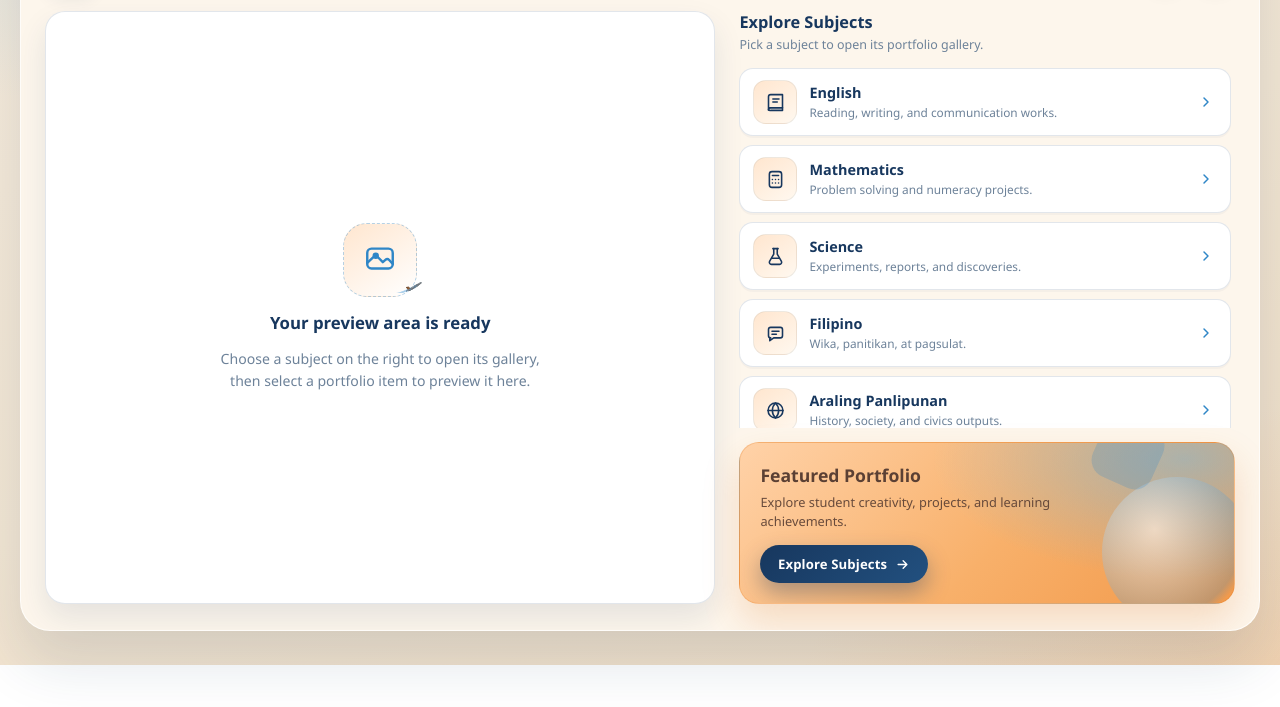
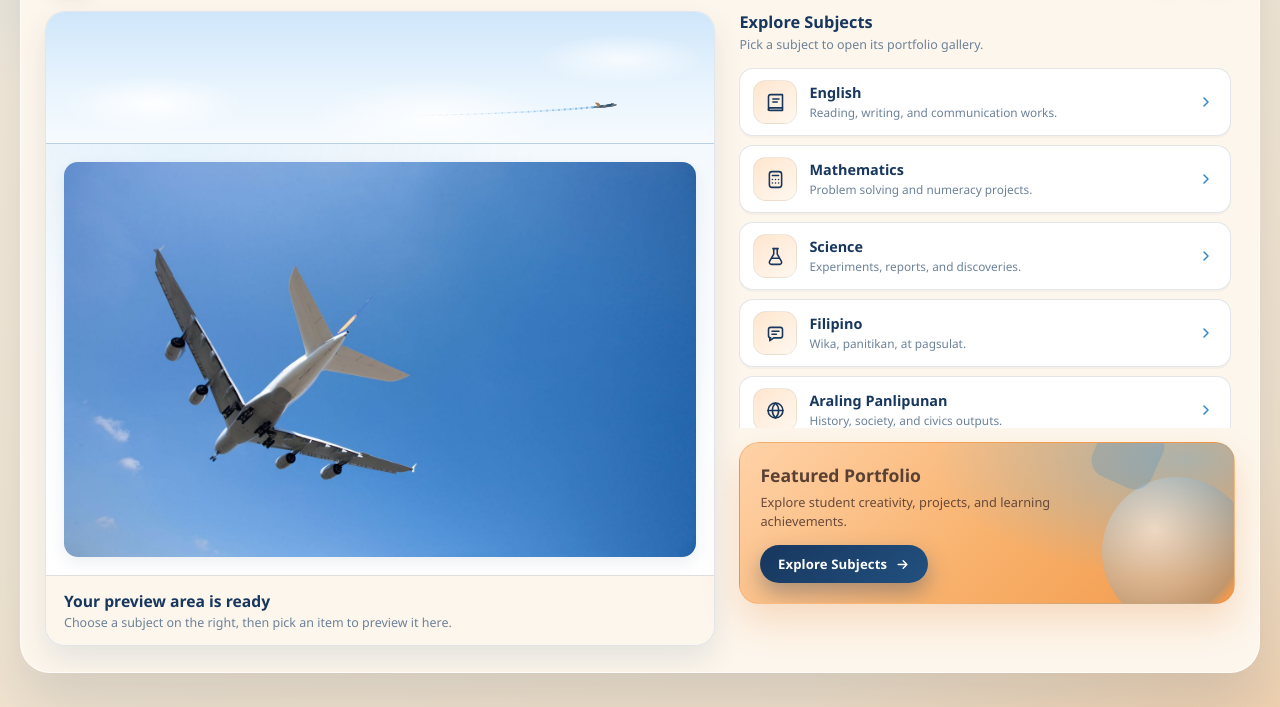
Before and after one commit to grailnan144-arch/my_project, a plain HTML site: page index.html in a window 1280 px wide. Shown: the part 174-881 px from the top of the page. Before the commit the page ends 839 px from the top, so only its background shows below. Drawn offline with Linux system fonts and the light colour scheme.

Commit message:
Update portfolio gallery

```diff
--- a/css/styles.css
+++ b/css/styles.css
@@ -344,50 +344,26 @@ body {
   overflow: hidden;
 }
 
-.display-empty {
-  flex: 1;
-  display: flex;
-  flex-direction: column;
-  align-items: center;
-  justify-content: center;
-  gap: 14px;
-  padding: 30px;
-  text-align: center;
-  color: var(--muted);
+/* ---------- sky strip with the 3D airplane ---------- */
+.display-sky {
+  position: relative;
+  flex: 0 0 auto;
+  height: 132px;
+  overflow: hidden;
+  background:
+    radial-gradient(130px 40px at 16% 70%, rgba(255, 255, 255, 0.95), rgba(255, 255, 255, 0) 70%),
+    radial-gradient(170px 52px at 58% 80%, rgba(255, 255, 255, 0.85), rgba(255, 255, 255, 0) 72%),
+    radial-gradient(120px 36px at 86% 36%, rgba(255, 255, 255, 0.75), rgba(255, 255, 255, 0) 70%),
+    linear-gradient(180deg, #cfe6fa 0%, #e6f3fd 52%, #f7fbff 100%);
+  border-bottom: 1px solid var(--line);
 }
-.display-empty .empty-icon {
-  width: 74px; height: 74px;
-  border-radius: 24px;
-  display: grid;
-  place-items: center;
-  background: linear-gradient(145deg, var(--peach-soft), #fff);
-  border: 1px dashed rgba(47, 134, 199, 0.35);
-  color: var(--blue);
-  position: relative;
-}
-
-/* ---------- 3D airplane flying over the preview box ---------- */
 .preview-plane {
   position: absolute;
-  left: 0;
-  top: 0;
-  width: 240px;
-  height: 136px;
+  inset: 0;
+  width: 100%;
+  height: 100%;
   pointer-events: none;
   z-index: 2;
-}
-
-.display-empty h2 {
-  margin: 0;
-  font-size: 1.05rem;
-  color: var(--navy);
-  font-weight: 700;
-}
-.display-empty p {
-  margin: 0;
-  max-width: 320px;
-  font-size: 0.88rem;
-  line-height: 1.55;
 }
 
 .display-content {
@@ -1195,6 +1171,8 @@ body {
   }
   .display-empty p { font-size: 0.8rem; }
   .display-empty .empty-icon { width: 56px; height: 56px; border-radius: 18px; }
+  .display-sky { height: 92px; }
+  .display-caption { padding: 10px 14px; }
   .subject-list { max-height: none; overflow: visible; }
   .chrome-url { max-width: 240px; }
   .subject-hero { padding: 18px; gap: 14px; }
--- a/index.html
+++ b/index.html
@@ -70,28 +70,23 @@
       <div class="view is-active" id="homeView">
         <div class="home-grid">
 
-          <!-- left: empty preview display -->
+          <!-- left: preview display -->
           <section class="display-panel" id="displayPanel" aria-label="Portfolio preview display">
-            <div class="display-empty" id="displayEmpty">
-              <div class="empty-icon" id="previewIcon" aria-hidden="true">
-                <canvas id="previewPlane" class="preview-plane" width="240" height="136"></canvas>
-                <svg width="34" height="34" viewBox="0 0 24 24" fill="none" stroke="currentColor" stroke-width="1.7" stroke-linecap="round" stroke-linejoin="round">
-                  <rect x="3" y="4" width="18" height="14" rx="3"></rect>
-                  <path d="M3 14l4.5-4.2a2 2 0 0 1 2.7-.1L14 13.5l1.8-1.6a2 2 0 0 1 2.7.1L21 14.8"></path>
-                  <circle cx="9" cy="9" r="1.4"></circle>
-                </svg>
+            <!-- top: the 3D airplane flying over the sky -->
+            <div class="display-sky" aria-hidden="true">
+              <canvas id="previewPlane" class="preview-plane"></canvas>
+            </div>
+
+            <div class="display-content" id="displayContent">
+              <div class="display-stage" id="displayStage">
+                <img src="images/plane.jpg" alt="Preview: an airplane in the sky">
               </div>
-              <h2>Your preview area is ready</h2>
-              <p>Choose a subject on the right to open its gallery, then select a portfolio item to preview it here.</p>
-            </div>
-            <div class="display-content hidden" id="displayContent">
-              <div class="display-stage" id="displayStage"></div>
               <div class="display-caption">
                 <div class="cap-text">
-                  <h3 id="displayTitle">Portfolio item</h3>
-                  <p id="displaySub">Subject</p>
+                  <h3 id="displayTitle">Your preview area is ready</h3>
+                  <p id="displaySub">Choose a subject on the right, then pick an item to preview it here.</p>
                 </div>
-                <button type="button" class="btn btn-ghost btn-sm" id="clearDisplayBtn" title="Return display to empty state">
+                <button type="button" class="btn btn-ghost btn-sm hidden" id="clearDisplayBtn" title="Return display to empty state">
                   Clear
                 </button>
               </div>
--- a/js/main.js
+++ b/js/main.js
@@ -12,6 +12,14 @@
      ============================================================ */
   var CONFIG = {
     logoPath: 'logo.png'
+  };
+
+  /* ---------- the picture that fills the preview area at first ---------- */
+  var DEFAULT_PREVIEW = {
+    image: 'images/plane.jpg',
+    alt: 'Preview: an airplane in the sky',
+    title: 'Your preview area is ready',
+    sub: 'Choose a subject on the right, then pick an item to preview it here.'
   };
 
   /* ---------- subject icons (inline SVG) ---------- */
@@ -207,7 +215,6 @@
     searchItemsList: document.getElementById('searchItemsList'),
     searchEmpty: document.getElementById('searchEmpty'),
     exploreBtn: document.getElementById('exploreBtn'),
-    displayEmpty: document.getElementById('displayEmpty'),
     displayContent: document.getElementById('displayContent'),
     displayStage: document.getElementById('displayStage'),
     displayTitle: document.getElementById('displayTitle'),
@@ -382,8 +389,6 @@
   /* ---------- home display panel ---------- */
   function showInDisplay(subject, item) {
     activeItemId = item.id;
-    el.displayEmpty.classList.add('hidden');
-    el.displayContent.classList.remove('hidden');
 
     var stageHtml;
     if (item.image) {
@@ -398,13 +403,17 @@
     el.displayStage.innerHTML = stageHtml;
     el.displayTitle.textContent = item.title;
     el.displaySub.textContent = subject.title;
+    el.clearDisplayBtn.classList.remove('hidden');
   }
 
   function clearDisplay() {
     activeItemId = null;
-    el.displayStage.innerHTML = '';
-    el.displayContent.classList.add('hidden');
-    el.displayEmpty.classList.remove('hidden');
+    /* back to the default preview picture */
+    el.displayStage.innerHTML =
+      '<img src="' + esc(DEFAULT_PREVIEW.image) + '" alt="' + esc(DEFAULT_PREVIEW.alt) + '">';
+    el.displayTitle.textContent = DEFAULT_PREVIEW.title;
+    el.displaySub.textContent = DEFAULT_PREVIEW.sub;
+    el.clearDisplayBtn.classList.add('hidden');
   }
 
   /* ============================================================
@@ -1106,14 +1115,14 @@
     return { V: V, F: F };
   }
 
-  /* ---------- the flight path: a tilted ring around the box ---------- */
-  function previewPath(t, tilt, radius) {
+  /* ---------- the flight path: a tilted ring across the sky ---------- */
+  function previewPath(t, tilt, rx, ry) {
     var a = t * Math.PI * 2;
     var s = Math.sin(a), c = Math.cos(a);
     return [
-      c * radius,
-      s * radius * Math.sin(tilt),
-      s * radius * Math.cos(tilt)
+      c * rx,
+      s * ry * Math.sin(tilt),
+      s * ry * Math.cos(tilt)
     ];
   }
 
@@ -1252,7 +1261,7 @@
   function previewFrame(st, dt) {
     var ctx = st.ctx;
     var w = st.w, h = st.h;
-    if (!w || !h || !st.radius) return;
+    if (!w || !h || !st.rx) return;
 
     ctx.clearRect(0, 0, w, h);
 
@@ -1272,8 +1281,8 @@
     /* the ring slowly rocks, which makes the depth easier to read */
     var tilt = PREVIEW_CFG.tilt + Math.sin(st.time * 0.45) * 0.10;
 
-    var pos = previewPath(st.phase, tilt, st.radius);
-    var ahead = previewPath(st.phase + 0.004, tilt, st.radius);
+    var pos = previewPath(st.phase, tilt, st.rx, st.ry);
+    var ahead = previewPath(st.phase + 0.004, tilt, st.rx, st.ry);
     var f = vNorm(vSub(ahead, pos));
     var right = vNorm(vCross([0, 1, 0], f));
     var up = vCross(f, right);
@@ -1289,14 +1298,14 @@
     st.trail.push(pos);
     if (st.trail.length > PREVIEW_CFG.trailMax) st.trail.shift();
 
-    var zSpan = st.radius * Math.cos(tilt);
+    var zSpan = st.ry * Math.cos(tilt);
     function depthFade(z) {
       var far = (z + zSpan) / (2 * zSpan);       /* 0 near .. 1 far */
       return 1 - 0.45 * far;
     }
 
     drawTrail(ctx, cam, st.trail, depthFade);
-    drawPlaneMesh(ctx, cam, st.mesh, pos, basis, depthFade(pos[2]), PREVIEW_CFG.scale);
+    drawPlaneMesh(ctx, cam, st.mesh, pos, basis, depthFade(pos[2]), st.scale);
   }
 
   function previewLoop(now) {
@@ -1311,32 +1320,10 @@
     st.raf = window.requestAnimationFrame(previewLoop);
   }
 
-  /* keeps the drawing buffer and the flight box in step */
+  /* keeps the drawing buffer in step with the sky strip */
   function previewSyncSize() {
     var st = previewState;
     if (!st || !previewCanvas) return;
-
-    var box = document.getElementById('previewIcon');
-    if (box) {
-      var bw = box.clientWidth;
-      var bh = box.clientHeight;
-      if (bw && bh) {
-        /* the ring is sized to the box it flies around */
-        st.radius = bw / 2 + PREVIEW_CFG.gap;
-        var cw = Math.round(bw + (PREVIEW_CFG.gap + PREVIEW_CFG.pad) * 2);
-        var ch = Math.round(cw * PREVIEW_CFG.ratio);
-        if (previewCanvas.style.width !== cw + 'px') {
-          previewCanvas.style.width = cw + 'px';
-          previewCanvas.style.height = ch + 'px';
-        }
-        /* centre the canvas on the box (the canvas is positioned
-           inside the box, so the origin is its padding box) */
-        var left = (bw / 2 - cw / 2).toFixed(1) + 'px';
-        var top = (bh / 2 - ch / 2).toFixed(1) + 'px';
-        if (previewCanvas.style.left !== left) previewCanvas.style.left = left;
-        if (previewCanvas.style.top !== top) previewCanvas.style.top = top;
-      }
-    }
 
     var w = previewCanvas.clientWidth;
     var h = previewCanvas.clientHeight;
@@ -1344,6 +1331,13 @@
     st.w = w;
     st.h = h;
     if (!w || !h) return;
+
+    /* the flight ring follows the size of the sky strip */
+    var margin = 26;
+    st.rx = Math.max(30, w / 2 - margin);
+    st.ry = Math.max(16, h / 2 - margin * 0.55);
+    st.scale = Math.max(11, Math.min(17, h * 0.12));
+
     var dpr = Math.min(2, window.devicePixelRatio || 1);
     previewCanvas.width = Math.round(w * dpr);
     previewCanvas.height = Math.round(h * dpr);
@@ -1360,7 +1354,9 @@
       h: 0,
       time: 0,
       phase: 0,
-      radius: 0,
+      rx: 0,
+      ry: 0,
+      scale: 14,
       last: 0,
       raf: 0,
       trail: [],
@@ -1372,8 +1368,6 @@
     if (window.ResizeObserver) {
       var ro = new ResizeObserver(previewSyncSize);
       ro.observe(previewCanvas);
-      var boxEl = document.getElementById('previewIcon');
-      if (boxEl) ro.observe(boxEl);
     }
 
     if (reducedMotion) {
@@ -1381,7 +1375,7 @@
       previewState.phase = 0.18;
       for (var i = 0; i < PREVIEW_CFG.trailMax; i++) {
         previewState.trail.push(
-          previewPath(previewState.phase - 0.0055 * i, PREVIEW_CFG.tilt, previewState.radius)
+          previewPath(previewState.phase - 0.0055 * i, PREVIEW_CFG.tilt, previewState.rx, previewState.ry)
         );
       }
       previewFrame(previewState, 0);
```
Also changed, not shown: images/plane.jpg (added), 1 other file.
